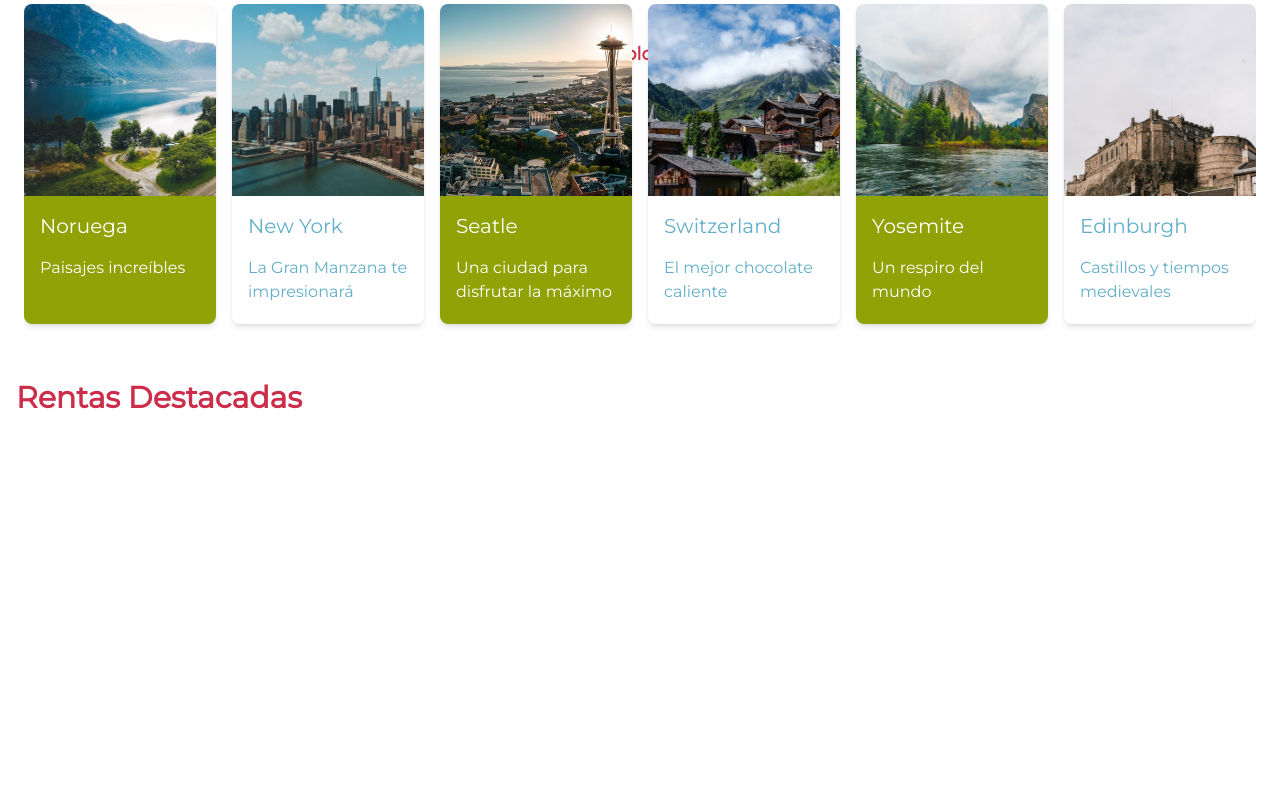
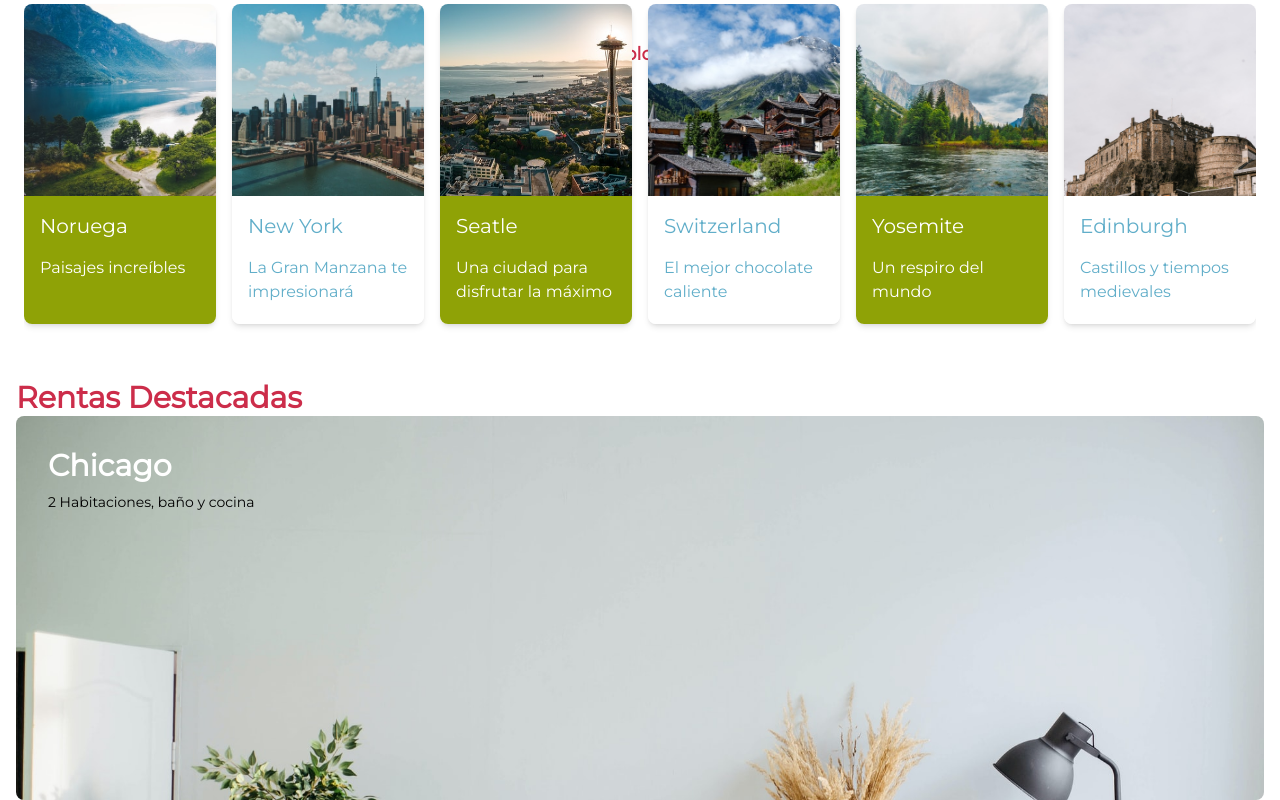
Before and after one commit to chriscodex/tailwindCSS-introduction, a website: page public/index.html in a window 1280 px wide. Shown: the part 412-1212 px from the top of the page. Before the commit the page ends 828 px from the top, so only its background shows below. Drawn offline with Linux system fonts and the light colour scheme.

Commit message:
chicago card added

```diff
--- a/public/index.html
+++ b/public/index.html
@@ -94,7 +94,11 @@
       <div id="rentas-destacadas" class="px-4 h-full w-full">
         <p class="text-3xl font-semibold text-primary">Rentas Destacadas</p>
         <div class="w-full h-full flex flex-col space-y-6 items-center justify-center">
-
+          <!-- Card Recomendado 1 -->
+          <div class="w-full h-96 bg-chicago bg-cover rounded-lg">
+            <p class="CardTitle">Chicago</p>
+            <p class="CardDescription">2 Habitaciones, baño y cocina</p>
+          </div>
         </div>
       </div>
 
```
